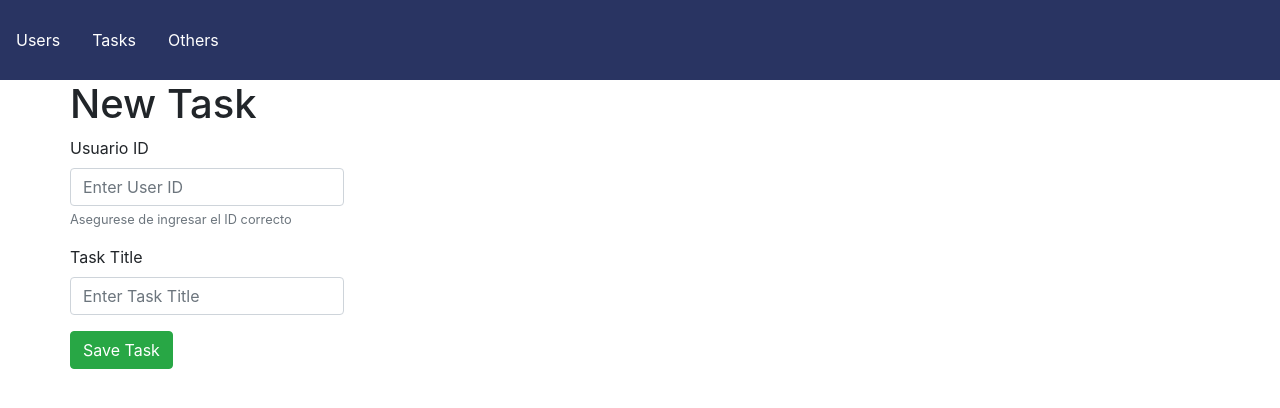
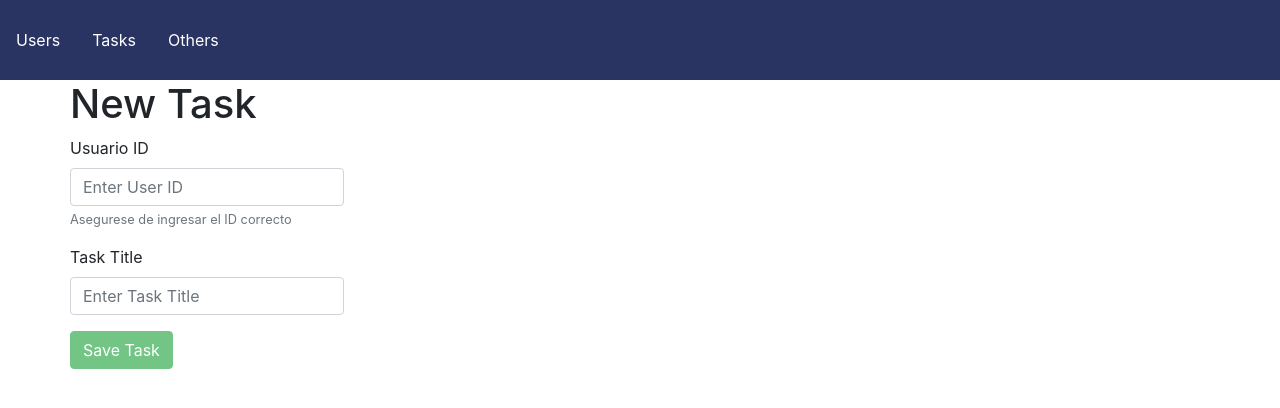
Before and after one commit to lczabala/blog_platzi, a React (Create React App) app: page /tasks/newtask in a window 1280 px wide. Shown: the top 408 px of the page. Built offline with nearby package versions, Linux system fonts and the light colour scheme.

Commit message:
se termina funcionalidad para crear tareas

```diff
--- a/src/components/Tasks/IndexTasks.jsx
+++ b/src/components/Tasks/IndexTasks.jsx
@@ -10,7 +10,9 @@ import '../styles/Tasks.css'
 class IndexTasks extends React.Component{
 
     componentDidMount(){
-        this.props.allTasks()
+        if (!Object.keys(this.props.tasks).length){
+            this.props.allTasks()
+        }
     }
 
     renderTasks = () =>{
--- a/src/components/Tasks/NewTask.jsx
+++ b/src/components/Tasks/NewTask.jsx
@@ -4,6 +4,7 @@ import * as tasksActions from '../../actions/tasksActions'
 
 import Loader from '../Loader'
 import Error from '../NotFound'
+import {Redirect} from 'react-router-dom'
 
 class NewTask extends React.Component{
 
@@ -26,19 +27,30 @@ class NewTask extends React.Component{
         }
         saveNewTask(NewTask)
     }
+    enabled = () =>{
+        const {userId, title, loading_tasks} = this.props
+        if (loading_tasks){
+            return true
+        }
+        if (!userId || !title){
+            return true
+        }
+        return false
+    }
     render(){
         const { loading_tasks, error_tasks } = this.props;
 
         if (loading_tasks) {
           return <Loader />;
         }
-
         if (error_tasks) {
           return <Error mensaje={error_tasks} />;
         }
-
         return(
             <div className="container">
+                {
+                    (this.props.return) ? <Redirect to="/tasks"/> : ""
+                }
                 <div className="row">
                     <h1>
                         New Task
@@ -75,6 +87,7 @@ class NewTask extends React.Component{
                             type="button"
                             className="btn btn-success"
                             onClick={this.saveNewTask}
+                            disabled={this.enabled()}
                         >
                            Save Task
                         </button>
--- a/src/reducers/tasksReducer.js
+++ b/src/reducers/tasksReducer.js
@@ -8,7 +8,8 @@ const INITIAL_STATE={
     loading_tasks: false,
     error_tasks: null,
     userId: '',
-    title: ''
+    title: '',
+    return: false
 }
 
 export default (state = INITIAL_STATE, action) => {
@@ -18,7 +19,8 @@ export default (state = INITIAL_STATE, action) => {
             return { ...state,
                 tasks: action.payload,
                 loading_tasks: false,
-                error_tasks: ''
+                error_tasks: '',
+                return: false
             }
         case LOADING_TASKS:
             return {...state,
@@ -44,7 +46,10 @@ export default (state = INITIAL_STATE, action) => {
                 ...state,
                 tasks:{},
                 loading_tasks: false,
-                error_tasks: ''
+                error_tasks: '',
+                return: true,
+                userId: '',
+                title: ''
             }
         default: return state
     }
```
